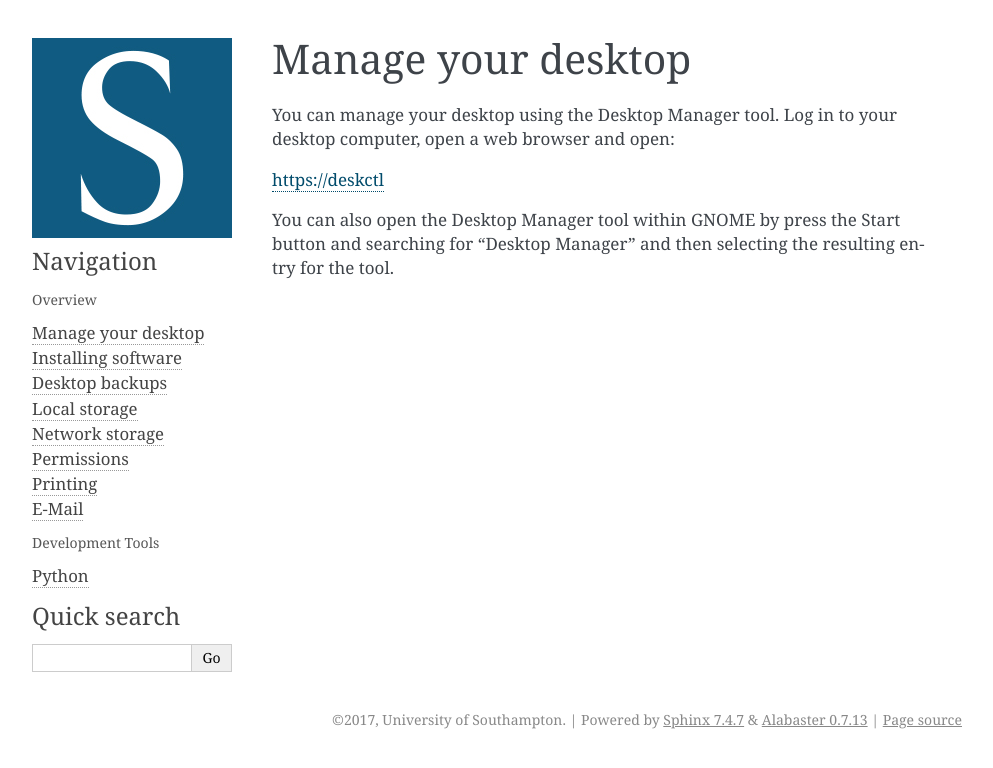
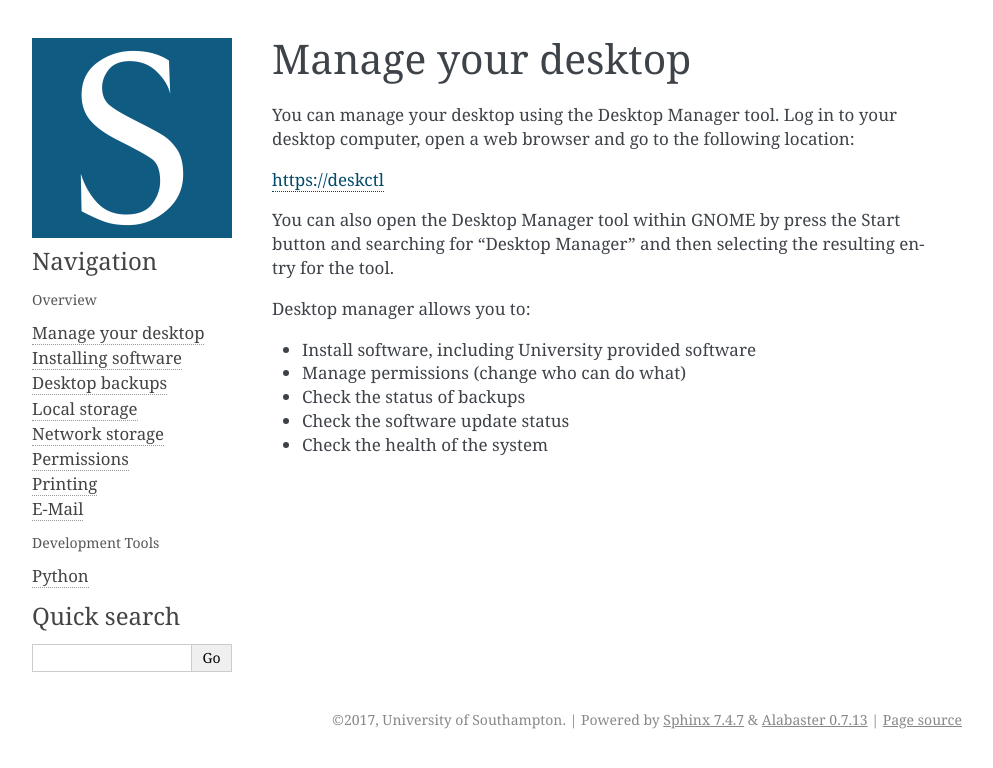
Before and after one commit to southampton/linuxdesktopdocs, a Sphinx documentation site: the page built from docs/deskctl.rst, in a window 1280 px wide. Shown: the top 768 px of the page, without its empty margins (148-1141 px from the left). Built offline with Sphinx 7.4.7, drawn with Linux system fonts in a browser that asks for light colours; pages that are not in the unit, such as notebooks, are missing from menus.

Commit message:
latest work

```diff
--- a/docs/deskctl.rst
+++ b/docs/deskctl.rst
@@ -2,10 +2,18 @@ Manage your desktop
 ===================
 
 You can manage your desktop using the Desktop Manager tool. Log in to your
-desktop computer, open a web browser and open:
+desktop computer, open a web browser and go to the following location:
 
 `https://deskctl <https://deskctl/>`_
 
 You can also open the Desktop Manager tool within GNOME by press the Start
 button and searching for "Desktop Manager" and then selecting the resulting
 entry for the tool.
+
+Desktop manager allows you to:
+
+* Install software, including University provided software
+* Manage permissions (change who can do what)
+* Check the status of backups
+* Check the software update status
+* Check the health of the system
--- a/docs/index.rst
+++ b/docs/index.rst
@@ -6,7 +6,6 @@ Welcome to the documentation for Linux Desktops at the University of Southampton
 .. toctree::
    :maxdepth: 2
    :caption: Overview
-   :hidden:
 
    deskctl
    software
@@ -20,7 +19,6 @@ Welcome to the documentation for Linux Desktops at the University of Southampton
 .. toctree::
    :maxdepth: 2
    :caption: Development Tools
-   :hidden:
 
    python
    gcc
```
